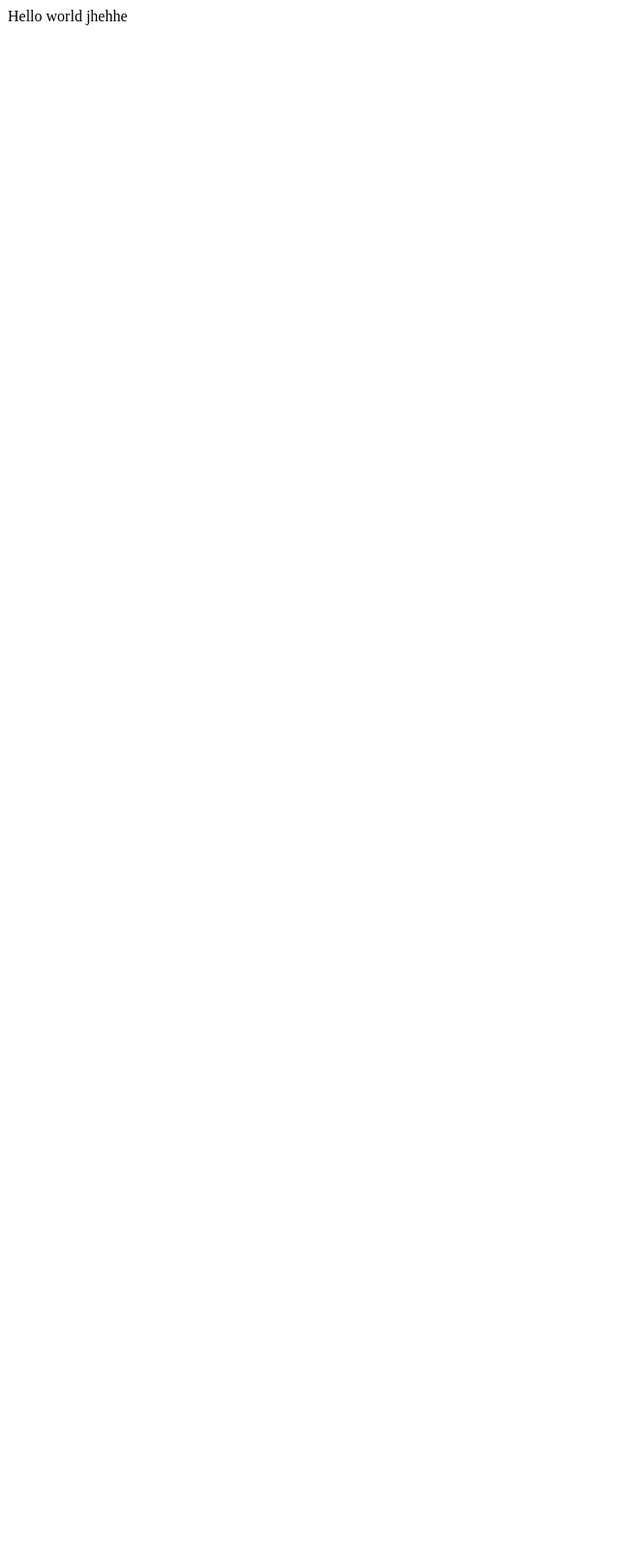
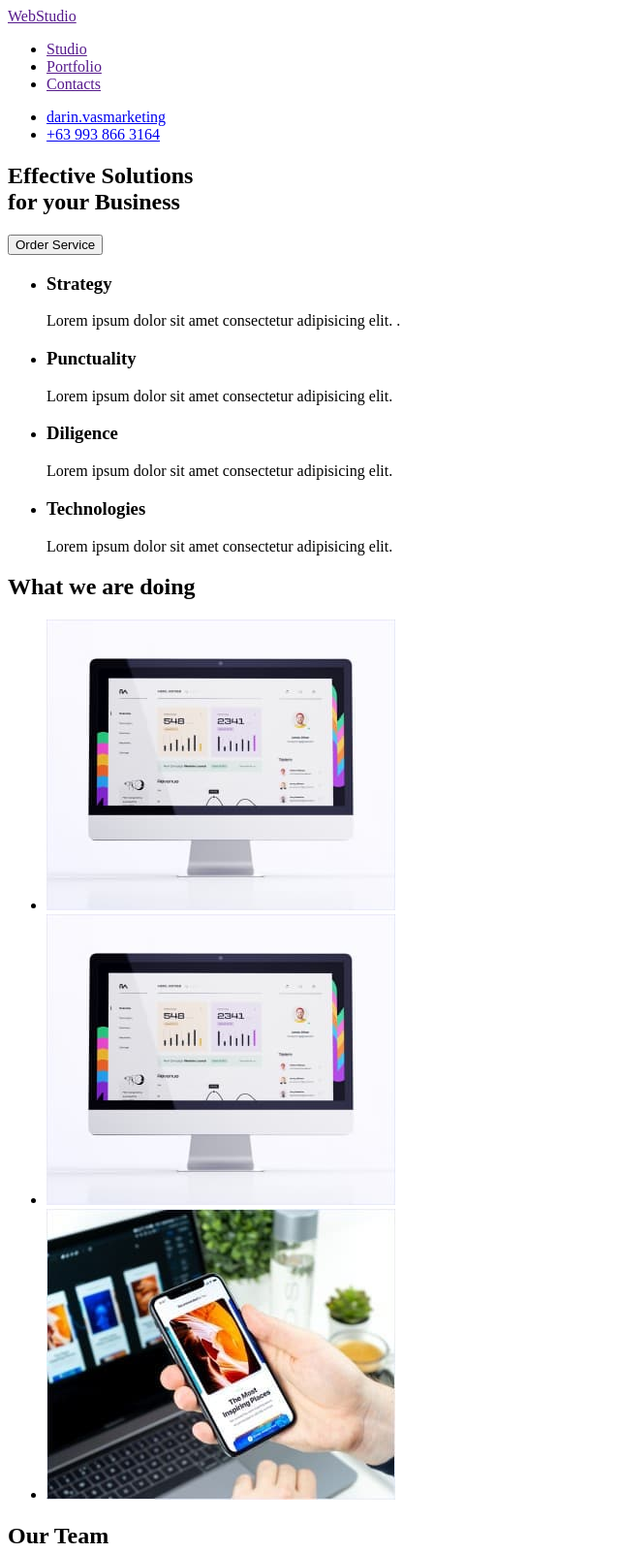
Before and after one commit to DarinLayaguin/Darin-HTML-CSS, a plain HTML site: page index.html in a window 1280 px wide. Shown: the top 1602 px of the page at 97% size, without its empty margins (0-640 px from the left). Before the commit the page ends 800 px from the top, so only its background shows below. Drawn offline with Linux system fonts and the light colour scheme.

Commit message:
Add images and complete Index

```diff
--- a/index.html
+++ b/index.html
@@ -6,6 +6,115 @@
   <title>Document</title>
 </head>
 <body>
-  Hello world jhehhe
+ <header>
+  <nav>
+    <a href="">WebStudio</a>
+    <ul>
+      <li>
+        <a href="">Studio</a>
+      </li>
+      <li>
+        <a href="">Portfolio</a>
+      </li>
+      <li>
+        <a href="">Contacts</a>
+      </li>
+    </ul>
+  </nav>
+
+  <ul>
+    <li>
+      <a href="mailto:darin.vasmarketing@gmail.com">darin.vasmarketing</a>
+    </li>
+    <li>
+      <a href="tel:+63 993 866 3164 "> +63 993 866 3164</a>
+    </li>
+  </ul>
+ </header>
+
+ <main>
+  <!-- Hero Section -->
+  <section>
+    <h1>Effective Solutions <br> for your Business</h1>
+    <button type="button">Order Service</button>
+  </section>
+
+  <!-- Benefits Section -->
+  <section>
+    <ul>
+      <li>
+        <h3>Strategy</h3>
+        <p>Lorem ipsum dolor sit amet consectetur adipisicing elit. .</p>
+
+      </li>
+      <li>
+        <h3>Punctuality</h3>
+        <p>Lorem ipsum dolor sit amet consectetur adipisicing elit.</p>
+
+      </li>
+      <li>
+        <h3>Diligence</h3>
+        <p>Lorem ipsum dolor sit amet consectetur adipisicing elit.</p>
+
+      </li>
+      <li>
+        <h3>Technologies</h3>
+        <p>Lorem ipsum dolor sit amet consectetur adipisicing elit.</p>
+
+      </li>
+    </ul>
+  </section>
+
+<!--What we do Section  -->
+  <section>
+    <h2>What we are doing</h2>
+    <ul>
+      <li>
+        <img src="Image/Rectangle 71 (2) (1).jpg" alt="Computer" width="360">
+      </li>
+
+        <li>
+          <img src="Image/Rectangle 71 (2) (2).jpg" alt="Phone"  width="360">
+        </li>
+
+          <li>
+            <img src="Image/Rectangle 71 (3).jpg" alt="Interesting"  width="360">
+          </li>
+    </ul>
+  </section>
+
+  <section>
+    <h2>Our Team</h2>
+    <ul>
+      <li>
+        <img src="Image/img (1) (1).jpg" alt="Mark">
+        <h3>mark Guer</h3>
+        <p>Product Designer</p>
+      </li>
+      <li>
+        <img src="Image/img (15).jpg" alt="Tom Ford">
+        <h3>tomp Ford</h3>
+        <p>Frontend Developer</p>
+      </li>
+      <li>
+        <img src="Image/img (2) (1).jpg" alt="Camila Garcia">
+        <h3>Camila Garcia</h3>
+        <p>Marketing</p>
+      </li>
+      <li>
+        <img src="Image/img (3) (1).jpg" alt="Daniel Wilson">
+        <h3>Daniel Wilson</h3>
+        <p>UI Designer</p>
+      </li>
+    </ul>
+  </section>
+ </main>
+
+ <footer>
+  <a href="">WebStudio</a>
+ <p>Lorem ipsum dolor sit amet consectetur adipisicing elit. <br> Rerum neque quam perspiciatis aut, explicabo,
+  omnis accusantium non laboriosam eos <br> saepe magnam ullam molestiae reprehenderit laborum minus iste eius
+  dicta recusandae!</p>
+</footer>
 </body>
 </html>
```
Also changed, not shown: Image/Rectangle 71 (2) (1).jpg (added), Image/Rectangle 71 (2) (2).jpg (added), Image/Rectangle 71 (3).jpg (added), Image/img (1) (1).jpg (added), Image/img (15).jpg (added), Image/img (2) (1).jpg (added), Image/img (3) (1).jpg (added).
